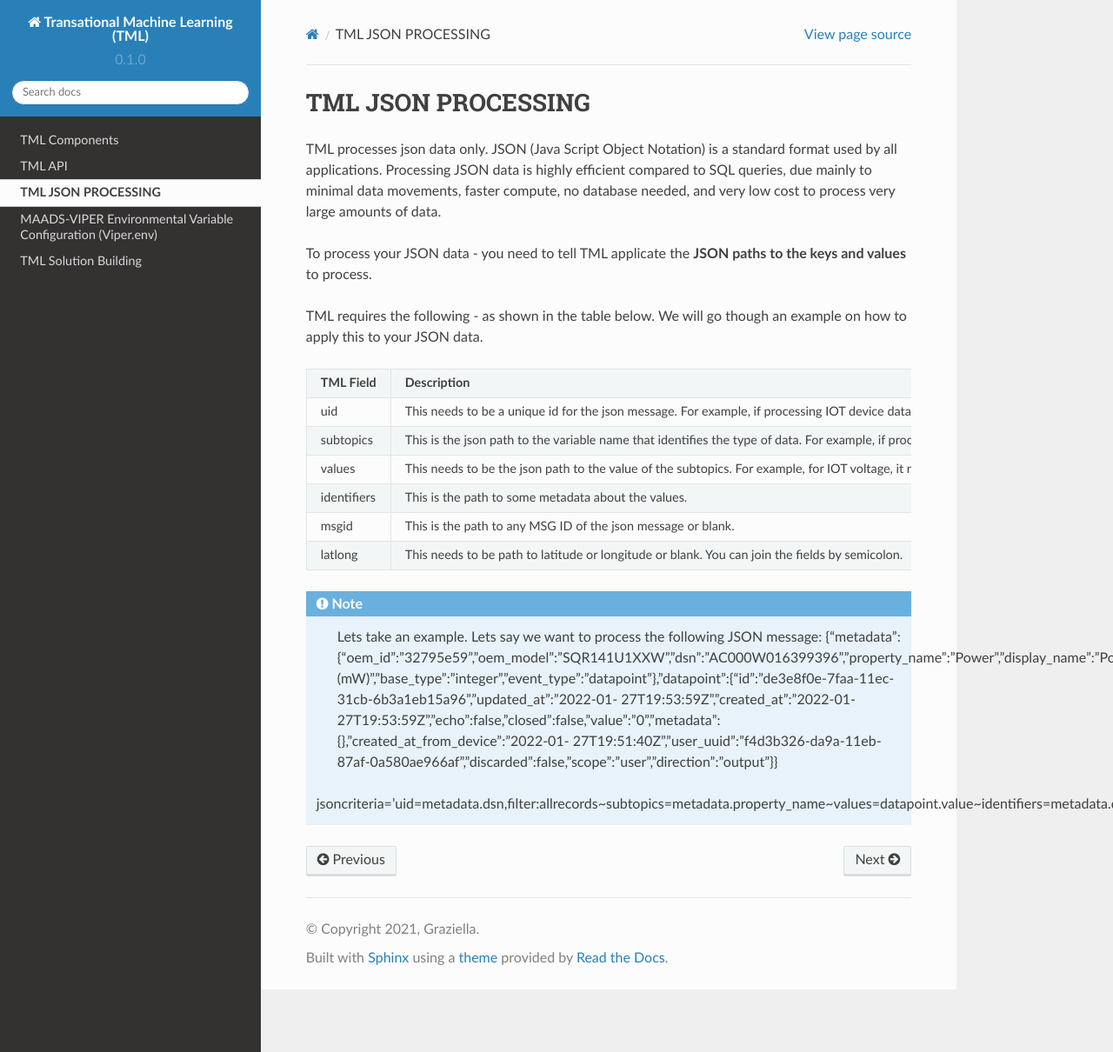
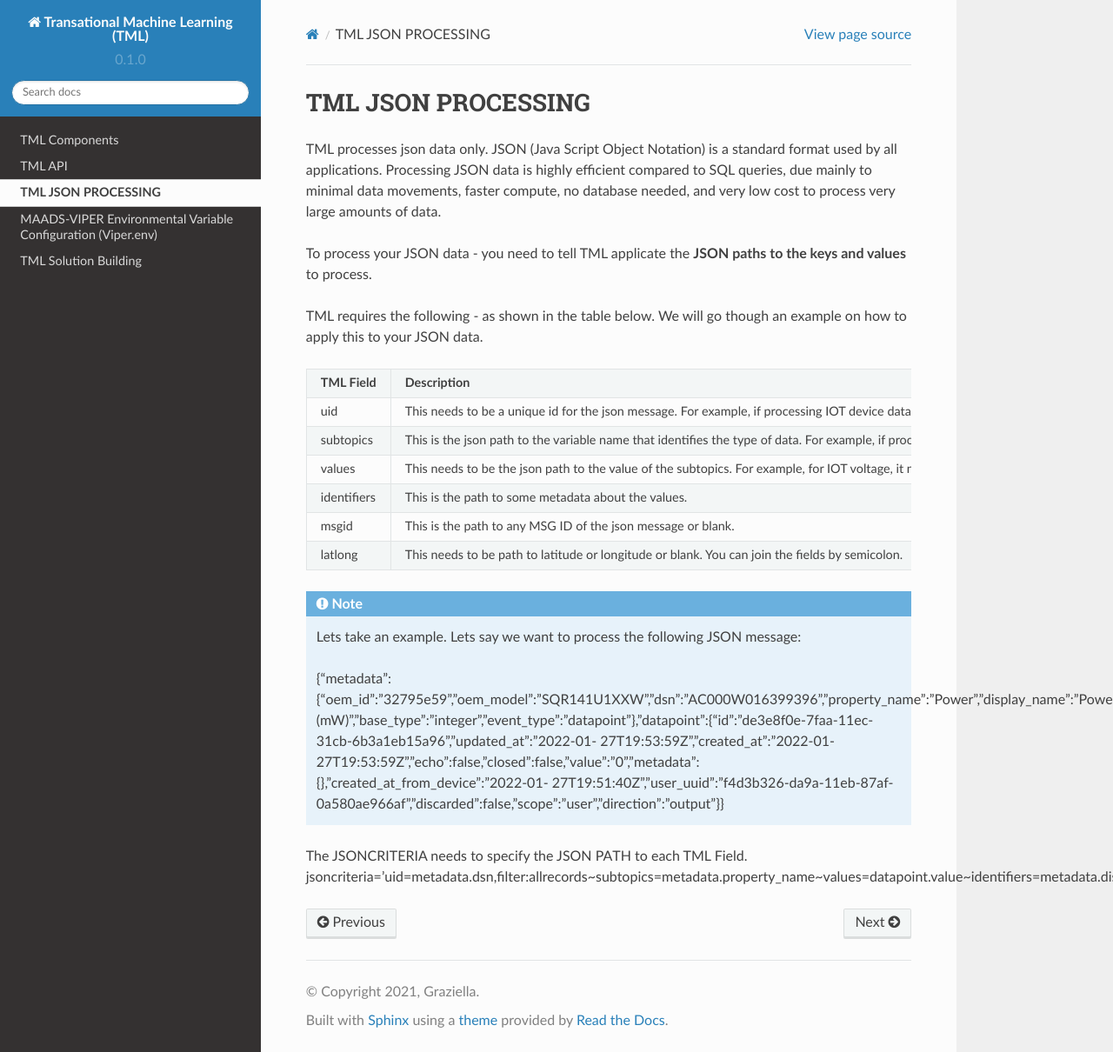
Before and after one commit to smaurice101/readthedocs, a Sphinx documentation site: the page built from docs/source/jsonprocessing.rst, in a window 1280 px wide and 1210 px high. Shown: the whole window at 87% size. Built offline with Sphinx 7.4.7 and the Read the Docs theme 2.0.0, drawn with Linux system fonts in a browser that asks for light colours.

Commit message:
Update jsonprocessing.rst

```diff
--- a/docs/source/jsonprocessing.rst
+++ b/docs/source/jsonprocessing.rst
@@ -26,8 +26,11 @@ TML requires the following - as shown in the table below. We will go though an e
 
 .. note::
    Lets take an example.  Lets say we want to process the following JSON message:
+
    {"metadata":{"oem_id":"32795e59","oem_model":"SQR141U1XXW","dsn":"AC000W016399396","property_name":"Power","display_name":"Power
    (mW)","base_type":"integer","event_type":"datapoint"},"datapoint":{"id":"de3e8f0e-7faa-11ec-31cb-6b3a1eb15a96","updated_at":"2022-01-
    27T19:53:59Z","created_at":"2022-01-27T19:53:59Z","echo":false,"closed":false,"value":"0","metadata":{},"created_at_from_device":"2022-01-
    27T19:51:40Z","user_uuid":"f4d3b326-da9a-11eb-87af-0a580ae966af","discarded":false,"scope":"user","direction":"output"}}
- jsoncriteria='uid=metadata.dsn,filter:allrecords~subtopics=metadata.property_name~values=datapoint.value~identifiers=metadata.display_name~datetime=datapoint.updated_at~msgid=datapoint.id~latlong=lat:long'
+
+The JSONCRITERIA needs to specify the JSON PATH to each TML Field.
+jsoncriteria='uid=metadata.dsn,filter:allrecords~subtopics=metadata.property_name~values=datapoint.value~identifiers=metadata.display_name~datetime=datapoint.updated_at~msgid=datapoint.id~latlong=lat:long'
```
